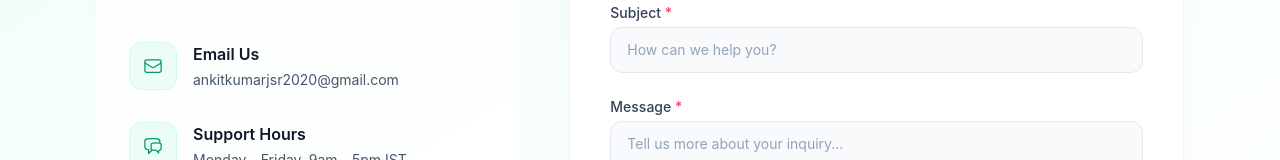
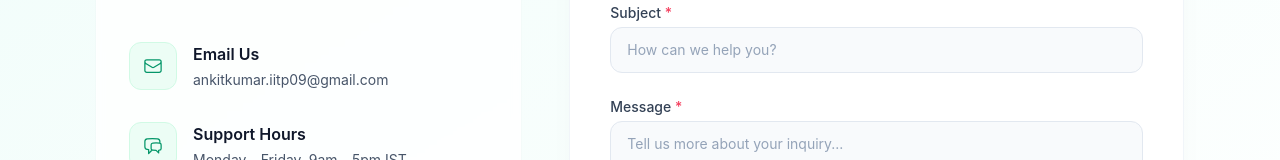
Before and after one commit to ankit9241/TrackFlow, a React app in the folder frontend/: page /contact in a window 1280 px wide. Shown: the part 356-516 px from the top of the page. Built offline with nearby package versions, Linux system fonts and the light colour scheme; the HTML template or start-up script is replaced by a standard one.

Commit message:
deployment files added

```diff
--- a/frontend/src/pages/Contact.jsx
+++ b/frontend/src/pages/Contact.jsx
@@ -46,7 +46,7 @@ const Contact = () => {
                   <div>
                     <h3 className="font-semibold text-slate-900">Email Us</h3>
                     <p className="text-slate-600 text-sm mt-1">
-                      ankitkumarjsr2020@gmail.com
+                      ankitkumar.iitp09@gmail.com
                     </p>
                   </div>
                 </div>
--- a/frontend/src/pages/Home.jsx
+++ b/frontend/src/pages/Home.jsx
@@ -74,7 +74,6 @@ const Home = () => {
         </div>
       </section>
 
-      {/* ================= HOW IT WORKS ================= */}
       <section className="max-w-7xl mx-auto px-4 py-20">
         <div className="text-center mb-20">
           <h2 className="text-3xl md:text-4xl font-bold text-slate-900 mb-4">
@@ -123,7 +122,6 @@ const Home = () => {
         </div>
       </section>
 
-      {/* ================= PHILOSOPHY / VALUE ================= */}
       <section className="bg-white border-t border-slate-100 py-20 px-4">
         <div className="max-w-5xl mx-auto text-center">
           <SparklesIcon className="w-8 h-8 text-emerald-600 mx-auto mb-6" />
@@ -140,7 +138,6 @@ const Home = () => {
         </div>
       </section>
 
-      {/* ================= FINAL CTA ================= */}
       <section className="py-20 px-4 bg-teal-50 border-t border-teal-100">
         <div className="max-w-4xl mx-auto text-center">
           <h2 className="text-3xl md:text-4xl font-bold text-slate-900 mb-8">
```
Also changed, not shown: 58 other files (tests, documents, lock files or other folders).
